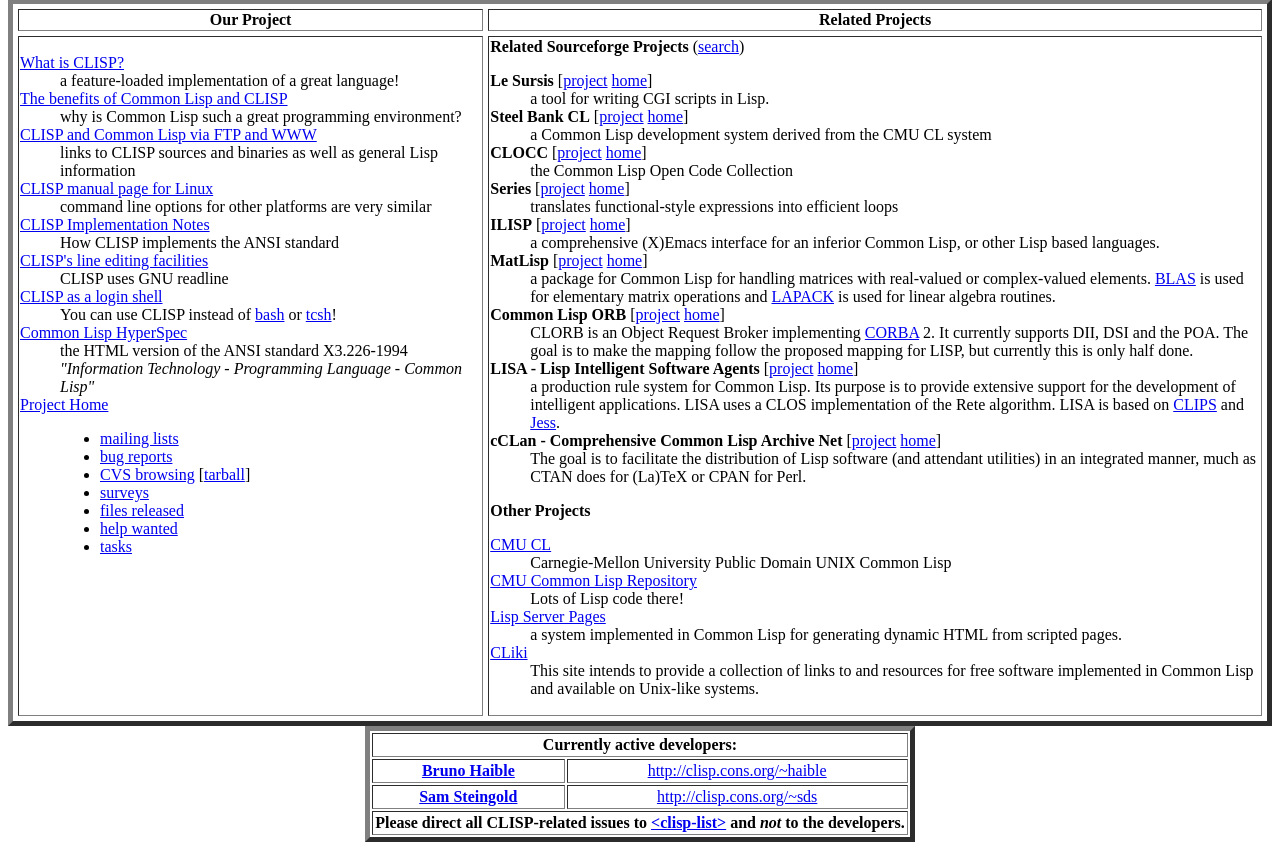
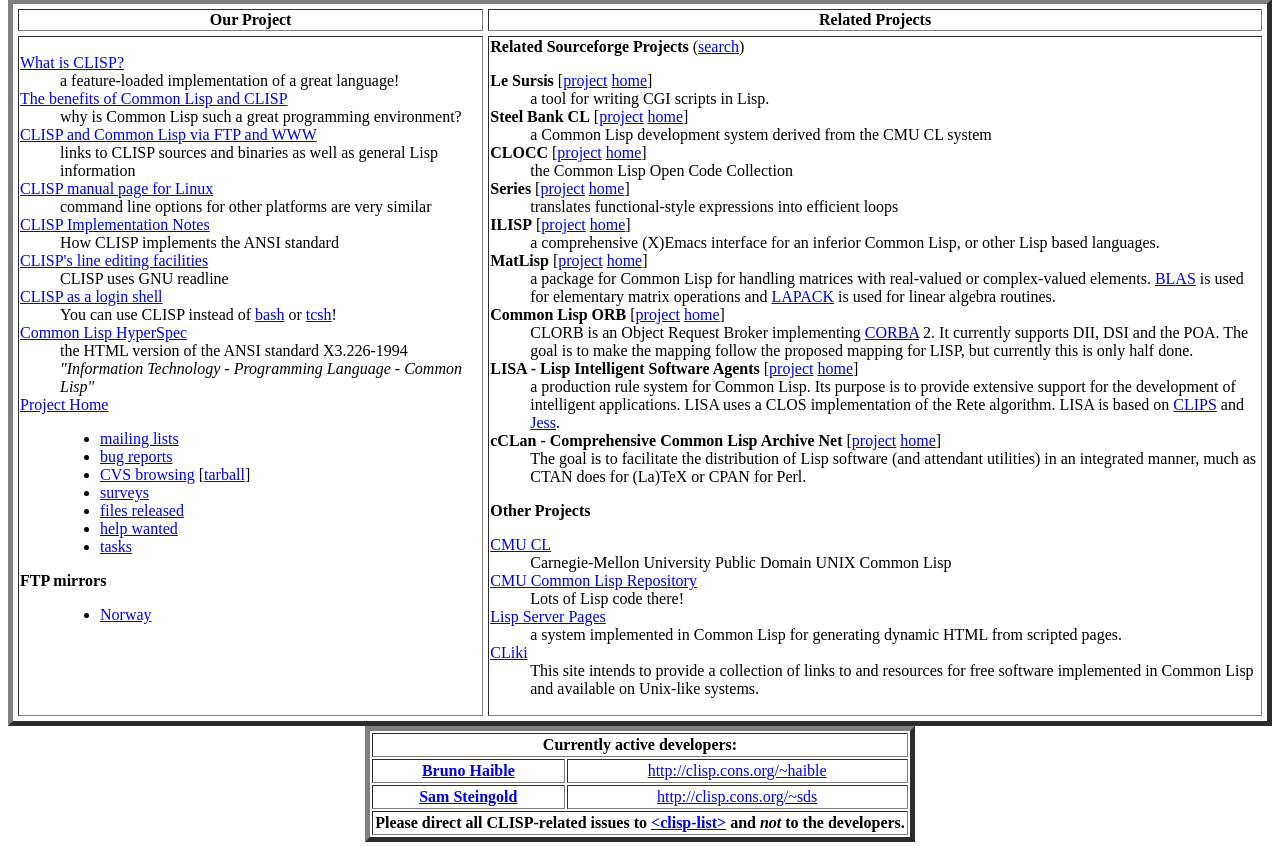
Before and after one commit to gnu-mirror-unofficial/clisp, a PHP site: page / in a window 1280 px wide. Shown: the part 254-1100 px from the top of the page. Run offline with PHP 8.4, Linux system fonts and the light colour scheme.

Commit message:
added mirrors section

```diff
--- a/index.php
+++ b/index.php
@@ -83,6 +83,11 @@
    <li><a href="http://sourceforge.net/people/?group_id=1355">help
     wanted</a></li>
    <li><a href="http://sourceforge.net/pm/?group_id=1355">tasks</a></li>
+  </ul></dd>
+ <dt><strong>FTP mirrors</strong></dt>
+  <dd><ul>
+   <li><a href="ftp://ftp.ntnu.no/pub/languages/common_lisp/clisp/"
+    >Norway</a></li>
   </ul></dd>
  </dl>
 </td>
```
